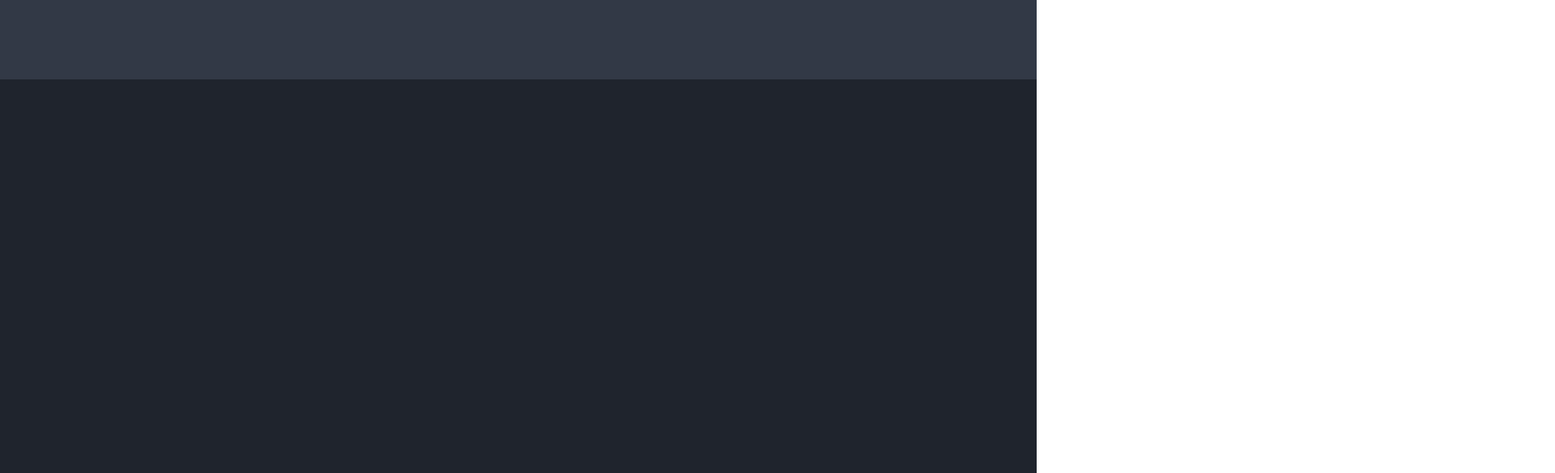
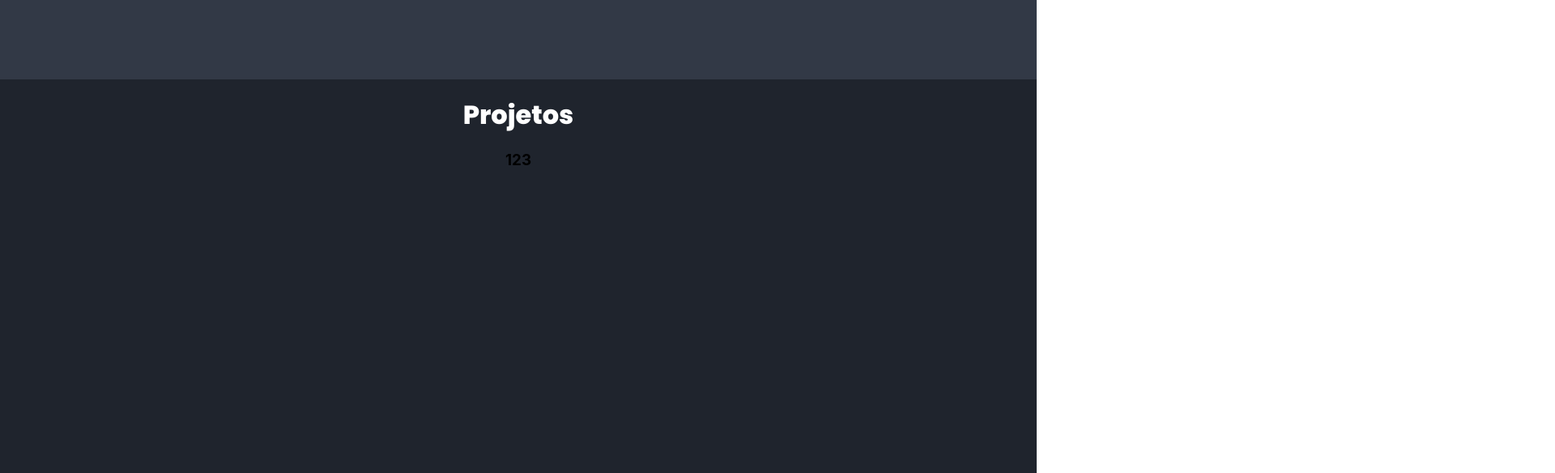
Before and after one commit to RafaelVieira10/portfolio, a React (Create React App) app: page / in a window 1280 px wide. Shown: the part 1012-1596 px from the top of the page at 81% size, 1920 px wide, since content can reach past the window. Built offline with nearby package versions, Linux system fonts and the light colour scheme.

Commit message:
carrosel

```diff
--- a/package.json
+++ b/package.json
@@ -14,6 +14,7 @@
     "react-dom": "^18.2.0",
     "react-scripts": "5.0.1",
     "react-slick": "^0.29.0",
+    "slick-carousel": "^1.8.1",
     "web-vitals": "^2.1.4"
   },
   "scripts": {
--- a/src/components/Projetos/index.js
+++ b/src/components/Projetos/index.js
@@ -1,23 +1,51 @@
-import './style.css'
-import Slider from "react-slick";
+import "./style.css";
+// import Slider from "react-slick";
+// import "slick-carousel/slick/slick.css";
+// import "slick-carousel/slick/slick-theme.css";
 
 function Projetos() {
-    var settings = {
-        dots: true,
-        infinite: true,
-        speed: 500,
-        slidesToShow: 1,
-        slidesToScroll: 1
-      };
+  // const settings = {
+  //   dots: true,
+  //   infinite: true,
+  //   speed: 500,
+  //   slidesToShow: 3,
+  //   slidesToScroll: 3,
+  //   initialSlide: 0,
+  //   responsive: [
+  //     {
+  //       breakpoint: 1200,
+  //       settings: {
+  //         slidesToShow: 2,
+  //         slidesToScroll: 2,
+  //         dots: true,
+  //       },
+  //     },
+  //     {
+  //       breakpoint: 600,
+  //       settings: {
+  //         slidesToShow: 2,
+  //         slidesToScroll: 2,
+  //         initialSlide: 2,
+  //       },
+  //     },
+  //     {
+  //       breakpoint: 480,
+  //       settings: {
+  //         slidesToShow: 1,
+  //         slidesToScroll: 1,
+  //       },
+  //     },
+  //   ],
+  // };
 
-    return(
+  return (
     <div className="containerProjetos">
-            <div className='divTitle'>
+      <div className="divTitle">
         <h2>Projetos</h2>
       </div>
 
-            <div className='containerCarrosel'>
-            <Slider {...settings}>
+      <div className="containerCarrosel">
+        {/* <Slider {...settings}> */}
           <div>
             <h3>1</h3>
           </div>
@@ -27,7 +55,7 @@ function Projetos() {
           <div>
             <h3>3</h3>
           </div>
-    </Slider>
+        {/* </Slider> */}
       </div>
     </div>
   );
--- a/src/components/Projetos/style.css
+++ b/src/components/Projetos/style.css
@@ -2,8 +2,8 @@
 .containerProjetos {
     background-color: #1F242D;
     min-height: 540px;
-    display: flex;
-    justify-content: center;
+    /* display: flex;
+    justify-content: center; */
 }
 
 .divTitle h2 {
@@ -12,4 +12,11 @@
     font-weight: 800;
     font-family: 'Poppins', sans-serif;
     font-size: 32px;
+    text-align: center;
 }
+.containerCarrosel {
+    display: flex;
+    justify-content: center;
+    align-items: center;
+    width: 100%;
+}
```
Also changed, not shown: 1 other file (tests, documents, lock files or other folders). Lines whose indentation alone changed are shown as unchanged.
